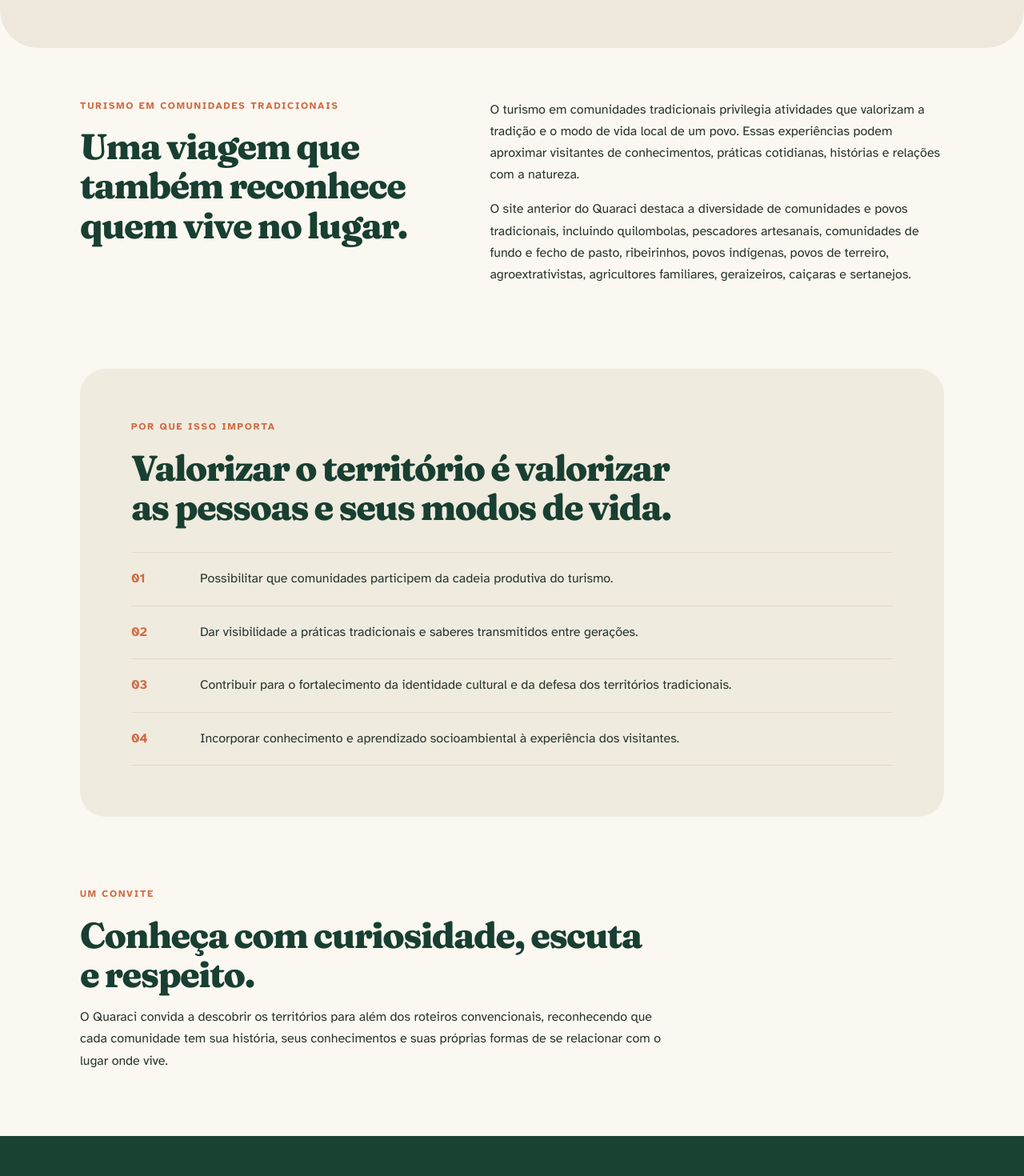
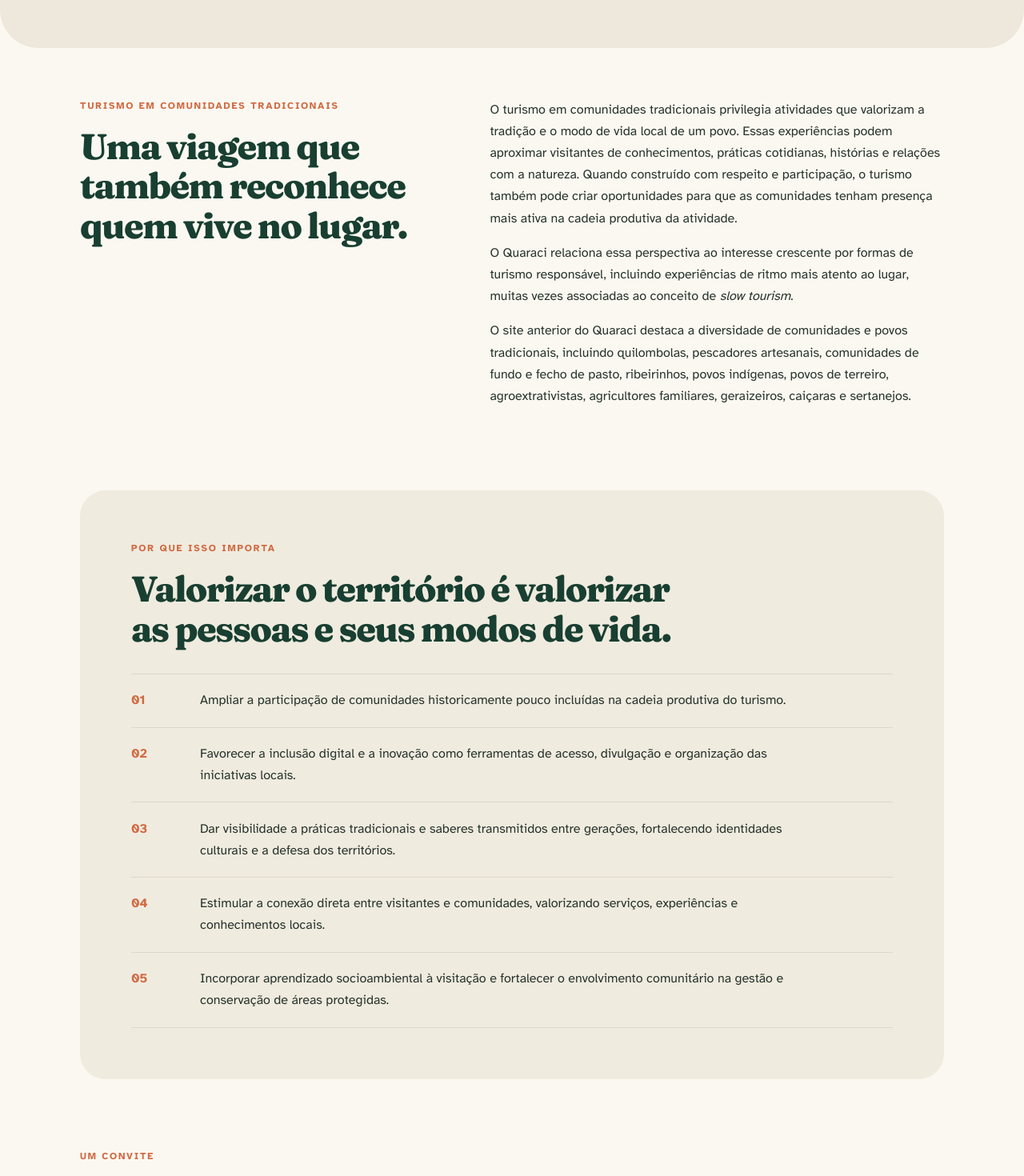
Before and after one commit to walefsouza/iahiiihshiai, a React (Vite) app in the folder quaraci-site/: page /territorios in a window 1280 px wide. Shown: the part 480-1950 px from the top of the page at 80% size. Built offline with nearby package versions, Linux system fonts and the light colour scheme.

Commit message:
Recupera conteúdos institucionais sobre turismo comunitário

```diff
--- a/quaraci-site/src/pages/Territorios.jsx
+++ b/quaraci-site/src/pages/Territorios.jsx
@@ -1,6 +1,6 @@
 import Pagina from '../components/Pagina.jsx'
 export default function Territorios(){return <Pagina titulo="Territórios e comunidades" eyebrow="CONHECER COM RESPEITO" resumo="Os territórios tradicionais guardam modos de vida, conhecimentos e relações próprias com a natureza.">
- <section className="content-block two-col"><div><p className="eyebrow">TURISMO EM COMUNIDADES TRADICIONAIS</p><h2>Uma viagem que também reconhece quem vive no lugar.</h2></div><div><p>O turismo em comunidades tradicionais privilegia atividades que valorizam a tradição e o modo de vida local de um povo. Essas experiências podem aproximar visitantes de conhecimentos, práticas cotidianas, histórias e relações com a natureza.</p><p>O site anterior do Quaraci destaca a diversidade de comunidades e povos tradicionais, incluindo quilombolas, pescadores artesanais, comunidades de fundo e fecho de pasto, ribeirinhos, povos indígenas, povos de terreiro, agroextrativistas, agricultores familiares, geraizeiros, caiçaras e sertanejos.</p></div></section>
- <section className="content-block soft-block"><p className="eyebrow">POR QUE ISSO IMPORTA</p><h2>Valorizar o território é valorizar as pessoas e seus modos de vida.</h2><div className="benefit-list"><div><b>01</b><p>Possibilitar que comunidades participem da cadeia produtiva do turismo.</p></div><div><b>02</b><p>Dar visibilidade a práticas tradicionais e saberes transmitidos entre gerações.</p></div><div><b>03</b><p>Contribuir para o fortalecimento da identidade cultural e da defesa dos territórios tradicionais.</p></div><div><b>04</b><p>Incorporar conhecimento e aprendizado socioambiental à experiência dos visitantes.</p></div></div></section>
- <section className="content-block"><p className="eyebrow">UM CONVITE</p><h2>Conheça com curiosidade, escuta e respeito.</h2><p>O Quaraci convida a descobrir os territórios para além dos roteiros convencionais, reconhecendo que cada comunidade tem sua história, seus conhecimentos e suas próprias formas de se relacionar com o lugar onde vive.</p></section>
+ <section className="content-block two-col"><div><p className="eyebrow">TURISMO EM COMUNIDADES TRADICIONAIS</p><h2>Uma viagem que também reconhece quem vive no lugar.</h2></div><div><p>O turismo em comunidades tradicionais privilegia atividades que valorizam a tradição e o modo de vida local de um povo. Essas experiências podem aproximar visitantes de conhecimentos, práticas cotidianas, histórias e relações com a natureza. Quando construído com respeito e participação, o turismo também pode criar oportunidades para que as comunidades tenham presença mais ativa na cadeia produtiva da atividade.</p><p>O Quaraci relaciona essa perspectiva ao interesse crescente por formas de turismo responsável, incluindo experiências de ritmo mais atento ao lugar, muitas vezes associadas ao conceito de <em>slow tourism</em>.</p><p>O site anterior do Quaraci destaca a diversidade de comunidades e povos tradicionais, incluindo quilombolas, pescadores artesanais, comunidades de fundo e fecho de pasto, ribeirinhos, povos indígenas, povos de terreiro, agroextrativistas, agricultores familiares, geraizeiros, caiçaras e sertanejos.</p></div></section>
+ <section className="content-block soft-block"><p className="eyebrow">POR QUE ISSO IMPORTA</p><h2>Valorizar o território é valorizar as pessoas e seus modos de vida.</h2><div className="benefit-list"><div><b>01</b><p>Ampliar a participação de comunidades historicamente pouco incluídas na cadeia produtiva do turismo.</p></div><div><b>02</b><p>Favorecer a inclusão digital e a inovação como ferramentas de acesso, divulgação e organização das iniciativas locais.</p></div><div><b>03</b><p>Dar visibilidade a práticas tradicionais e saberes transmitidos entre gerações, fortalecendo identidades culturais e a defesa dos territórios.</p></div><div><b>04</b><p>Estimular a conexão direta entre visitantes e comunidades, valorizando serviços, experiências e conhecimentos locais.</p></div><div><b>05</b><p>Incorporar aprendizado socioambiental à visitação e fortalecer o envolvimento comunitário na gestão e conservação de áreas protegidas.</p></div></div></section>
+ <section className="content-block"><p className="eyebrow">UM CONVITE</p><h2>Conheça com curiosidade, escuta e respeito.</h2><p>O Quaraci convida a descobrir os territórios para além dos roteiros convencionais, reconhecendo que cada comunidade tem sua história, seus conhecimentos e suas próprias formas de se relacionar com o lugar onde vive. A proposta não é falar pelas comunidades, mas contribuir para que seus saberes, experiências e iniciativas encontrem caminhos de conexão e valorização.</p></section>
  </Pagina>}
```
